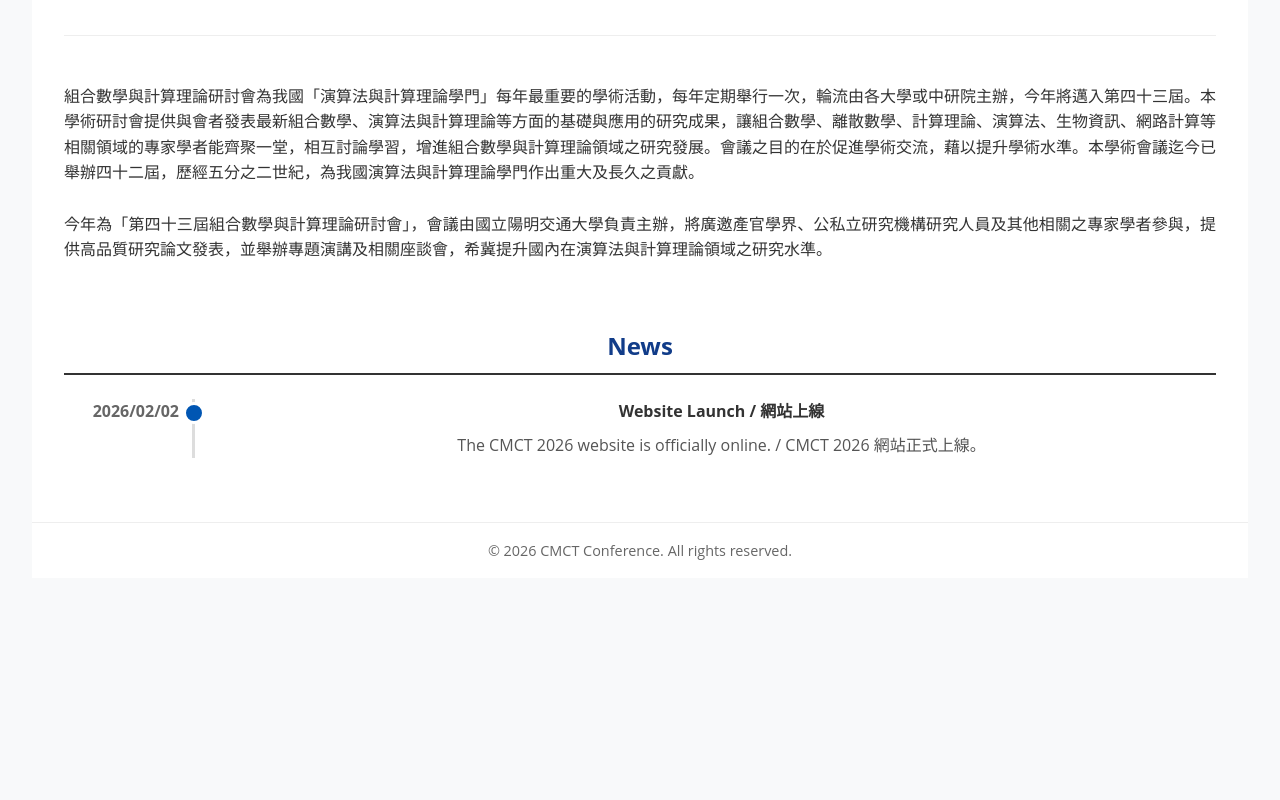
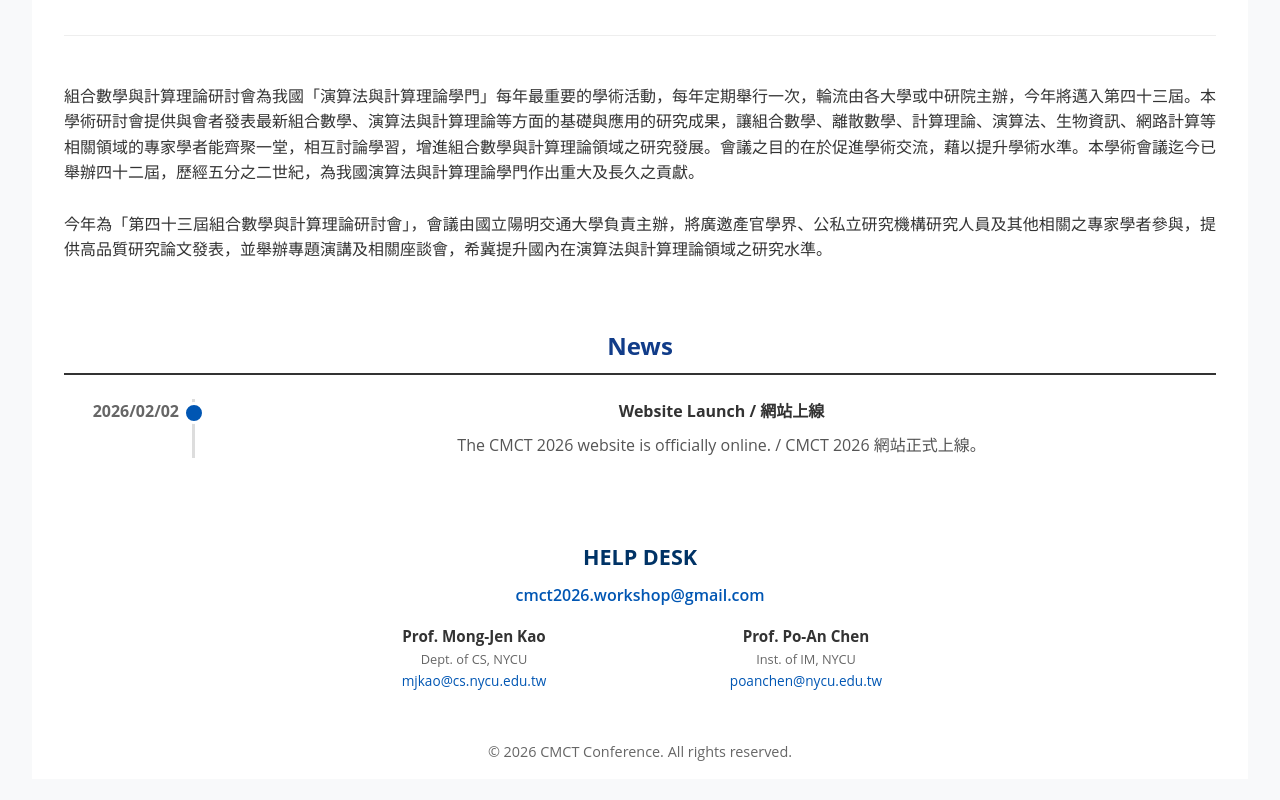
Before and after one commit to cmct-2026/cmct-2026.github.io, a React (Vite) app: page / in a window 1280 px wide. Shown: the part 948-1748 px from the top of the page. Before the commit the page ends 1558 px from the top, so only its background shows below. Built offline with nearby package versions, Linux system fonts and the light colour scheme.

Commit message:
[Refactor] remove help desk tab, add in Home page & update bus information

```diff
--- a/src/App.jsx
+++ b/src/App.jsx
@@ -14,7 +14,7 @@ import KeynoteSpeakers from './pages/KeynoteSpeakers';
 import InvitedPresentations from './pages/InvitedPresentations';
 import TheoryDay from './pages/TheoryDay.jsx';
 import PastConferences from './pages/PastConferences';
-import HelpDesk from './pages/HelpDesk';
+
 import './App.css';
 
 import { useLocation } from 'react-router-dom';
@@ -39,7 +39,7 @@ const MainContent = () => {
         <Route path="/theory-day" element={<TheoryDay />} />
         <Route path="/venue" element={<Venue />} />
         <Route path="/past-conferences" element={<PastConferences />} />
-        <Route path="/help-desk" element={<HelpDesk />} />
+
         {/* Fallback for old routes or 404 */}
         <Route path="/news" element={<News />} />
       </Routes>
@@ -62,7 +62,7 @@ function App() {
           closeMenu={() => setIsMobileMenuOpen(false)}
         />
         <MainContent />
-        <footer style={{ textAlign: 'center', padding: '1rem', borderTop: '1px solid #eee', color: '#666', fontSize: '0.9rem' }}>
+        <footer style={{ textAlign: 'center', padding: '1rem', borderTop: 'none', color: '#666', fontSize: '0.9rem', backgroundColor: '#fff' }}>
           &copy; 2026 CMCT Conference. All rights reserved.
         </footer>
       </div>
--- a/src/components/Navbar.jsx
+++ b/src/components/Navbar.jsx
@@ -38,7 +38,7 @@ const Navbar = ({ isMenuOpen, toggleMenu, closeMenu }) => {
         </a>
         </li>
         <li><Link to="/past-conferences" onClick={closeMenu} className={isActive('/past-conferences') ? 'active-tab' : ''}>Past Conferences</Link></li>
-        <li><Link to="/help-desk" onClick={closeMenu} className={isActive('/help-desk') ? 'active-tab' : ''}>Help Desk</Link></li>
+
       </ul>
       <style>{`
         .navbar-mobile-toggle {
--- a/src/pages/Home.jsx
+++ b/src/pages/Home.jsx
@@ -9,7 +9,7 @@ const Home = () => {
     return (
         <div>
             <Banner />
-            <div style={{ padding: '2rem' }}>
+            <div style={{ padding: '2rem 2rem 0 2rem' }}>
                 <h2 style={{ color: '#003366' }}>Welcome to CMCT 2026</h2>
                 <div style={{ display: 'flex', flexDirection: 'column', gap: '1.5rem', textAlign: 'justify' }}>
                     <p>
@@ -27,19 +27,40 @@ const Home = () => {
 
                 <NewsTimeline />
 
+            </div>
 
+            <div style={{ padding: '2rem 0', fontSize: '0.9rem', color: '#555', textAlign: 'center', borderTop: '0px solid #eee' }}>
+                <div style={{ maxWidth: '800px', margin: '0 auto', display: 'flex', flexDirection: 'column', alignItems: 'center', gap: '1rem' }}>
 
-                {/* <h3 style={{ marginTop: '3rem', borderTop: '1px solid #eee', paddingTop: '2rem', textAlign: 'center' }}>Organizers</h3>
-                <div style={{ display: 'flex', gap: '3rem', alignItems: 'center', justifyContent: 'center', flexWrap: 'wrap', marginTop: '1.5rem' }}>
-                    <img src={organizer1} alt="Organizer 1" style={{ height: '100px', objectFit: 'contain' }} />
-                    <img src={organizer2} alt="Organizer 2" style={{ height: '100px', objectFit: 'contain' }} />
+                    {/* Help Desk */}
+                    <div style={{ textAlign: 'center' }}>
+                        <h2 style={{ color: '#003366', marginBottom: '0.5rem', fontWeight: 'bold' }}>HELP DESK</h2>
+                        <a href="mailto:cmct2026.workshop@gmail.com" style={{
+                            color: '#0056b3',
+                            textDecoration: 'none',
+                            fontWeight: '600',
+                            fontSize: '1rem'
+                        }}>
+                            cmct2026.workshop@gmail.com
+                        </a>
+                    </div>
+
+                    {/* Contact Persons */}
+                    <div style={{ textAlign: 'center' }}>
+                        <div style={{ display: 'flex', gap: '2rem', justifyContent: 'center', flexWrap: 'wrap' }}>
+                            <div style={{ minWidth: '300px' }}>
+                                <div style={{ color: '#333', fontWeight: '700', fontSize: '0.95rem' }}>Prof. Mong-Jen Kao</div>
+                                <div style={{ fontSize: '0.8rem', color: '#666' }}>Dept. of CS, NYCU</div>
+                                <a href="mailto:mjkao@cs.nycu.edu.tw" style={{ color: '#0056b3', fontSize: '0.85rem', textDecoration: 'none' }}>mjkao@cs.nycu.edu.tw</a>
+                            </div>
+                            <div style={{ minWidth: '300px' }}>
+                                <div style={{ color: '#333', fontWeight: '700', fontSize: '0.95rem' }}>Prof. Po-An Chen</div>
+                                <div style={{ fontSize: '0.8rem', color: '#666' }}>Inst. of IM, NYCU</div>
+                                <a href="mailto:poanchen@nycu.edu.tw" style={{ color: '#0056b3', fontSize: '0.85rem', textDecoration: 'none' }}>poanchen@nycu.edu.tw</a>
+                            </div>
+                        </div>
+                    </div>
                 </div>
-
-                <h3 style={{ marginTop: '3rem', borderTop: '1px solid #eee', paddingTop: '2rem', textAlign: 'center' }}>Co-Organizers</h3>
-                <div style={{ display: 'flex', gap: '3rem', alignItems: 'center', justifyContent: 'center', flexWrap: 'wrap', marginTop: '1.5rem' }}>
-                    <img src={coOrganizerEtpc} alt="Co-Organizer ETPC" style={{ height: '80px', objectFit: 'contain' }} />
-                    <img src={coOrganizerIis} alt="Co-Organizer IIS" style={{ height: '80px', objectFit: 'contain' }} />
-                </div> */}
             </div>
         </div>
     );
--- a/src/pages/Venue.jsx
+++ b/src/pages/Venue.jsx
@@ -103,7 +103,7 @@ const Venue = () => {
                             <strong>新竹客運 1 號（火車站 ⟶ 過溝）：</strong> 約每 10~15 分鐘一班
                         </div>
                         <div style={{ marginTop: '0.8rem' }}>
-                            <strong>先導公車(高鐵新竹站/生醫園區 ⟶ 北大橋)：</strong> 約10-40分鐘一班{' '}
+                            <strong>先導公車(生醫園區 ⟶ 北大橋)：</strong> 約10-40分鐘一班{' '}
                             <a href="https://www.taiwanbus.tw/eBUSPage/Query/QueryResult.aspx?rno=01850&rn=1735196042793&lan=C" target="_blank" rel="noopener noreferrer" style={{ color: '#0056b3', textDecoration: 'none', fontSize: '0.9em' }}>
                                 (連結)
                             </a>
```
